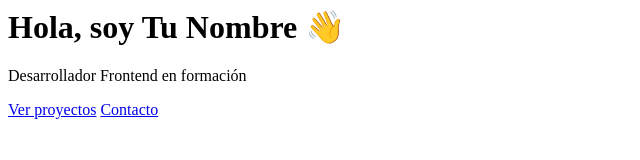
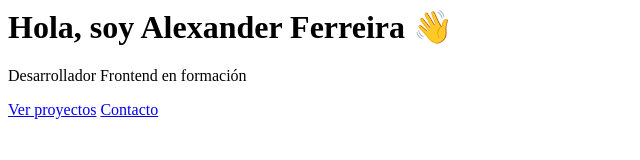
Before and after one commit to Xand3r-0714/Portafolio_Inicial-1-, a plain HTML site: page index.html in a window 1280 px wide. Shown: the whole page, without its empty margins (0-640 px from the left). Drawn offline with Linux system fonts and the light colour scheme.

Commit message:
Update index.html

```diff
--- a/index.html
+++ b/index.html
@@ -1,6 +1,6 @@
 <header class="hero">
   <div class="hero-content">
-    <h1>Hola, soy Tu Nombre 👋</h1>
+    <h1>Hola, soy Alexander Ferreira 👋</h1>
     <p>Desarrollador Frontend en formación</p>
 
     <div class="buttons">
```
